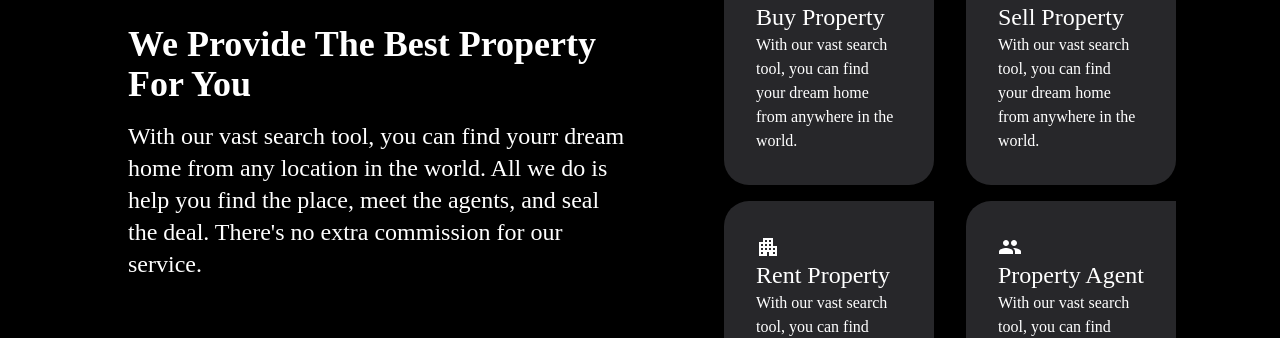
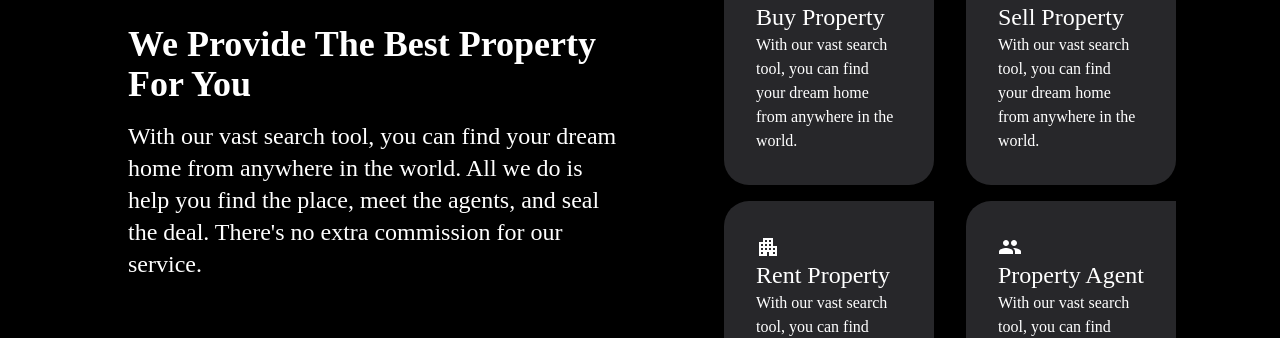
Before and after one commit to yassminee00/LiveHere, a React (Create React App) app in the folder frontend/livehere/: page / in a window 1280 px wide. Shown: the part 944-1282 px from the top of the page. Built offline with nearby package versions, Linux system fonts and the light colour scheme; no server answers.

Commit message:
Update Home.js

```diff
--- a/frontend/livehere/src/components/Home/Home.js
+++ b/frontend/livehere/src/components/Home/Home.js
@@ -1,4 +1,3 @@
-
 import React from "react";
 import Header from "../Header/Header";
 import Footer from "../Footer/Footer";
@@ -38,7 +37,7 @@ function Home() {
           <Service
             label="About Us"
             header="We Provide The Best Property For You"
-            text="With our vast search tool, you can find yourr dream home from any location in the world. All we do is help you find the place, meet the agents, and seal the deal. There's no extra commission for our service."
+            text="With our vast search tool, you can find your dream home from anywhere in the world. All we do is help you find the place, meet the agents, and seal the deal. There's no extra commission for our service."
           />
         </div>
       </section>
```
